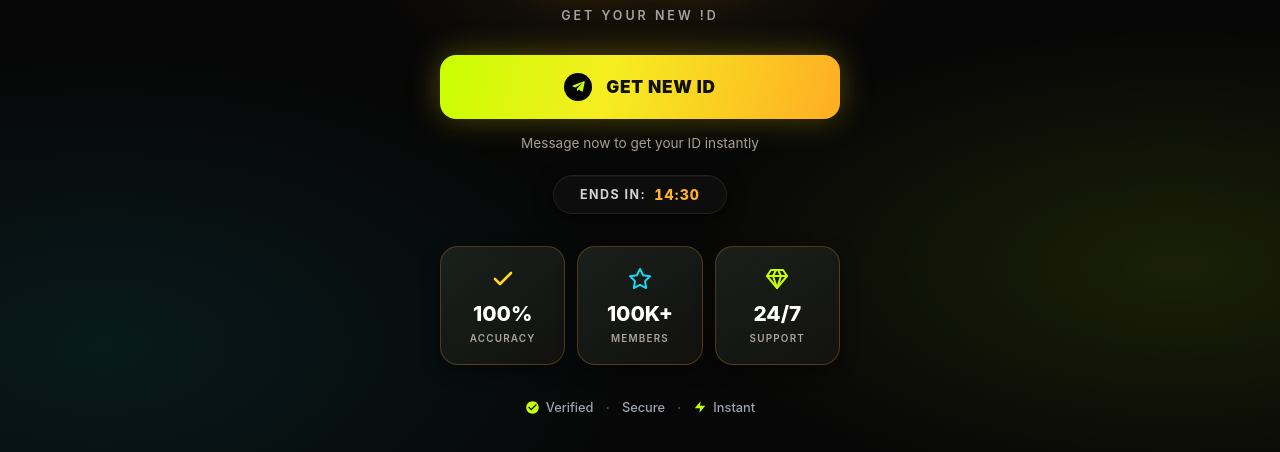
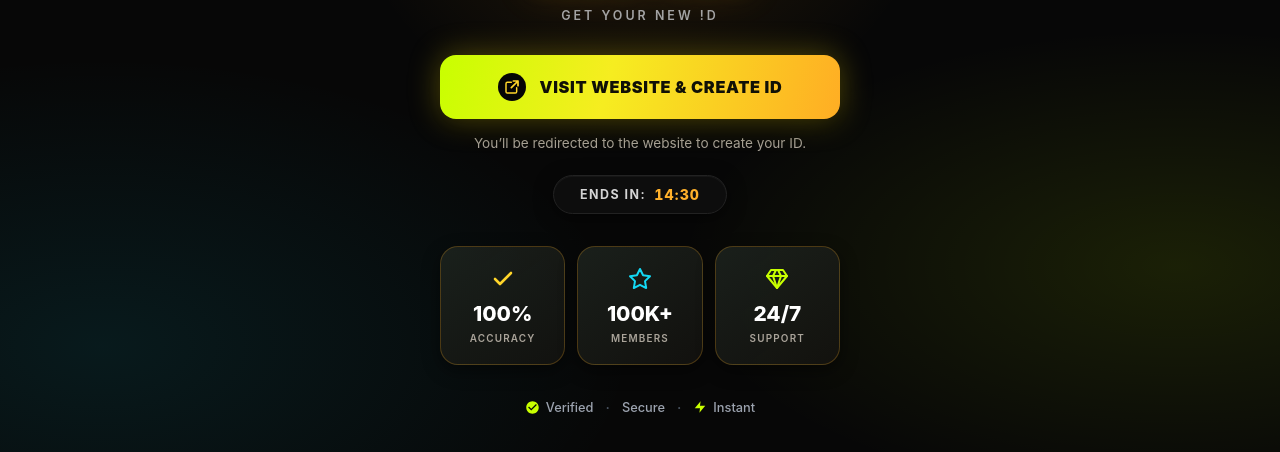
Before and after one commit to kumarrajan62552-coder/reddy-bhai, a plain HTML site: page index.html in a window 1280 px wide. Shown: the part 294-746 px from the top of the page. Drawn offline with Linux system fonts and the light colour scheme.

Commit message:
Clarify CTA as external website ID creation link

```diff
--- a/index.html
+++ b/index.html
@@ -178,7 +178,7 @@ src="https://www.facebook.com/tr?id=1010666451425945&ev=PageView&noscript=1"
       align-items: center;
       justify-content: center;
       gap: 14px;
-      font-size: 1.08rem;
+      font-size: clamp(0.82rem, 3.8vw, 1.02rem);
       font-weight: 900;
       letter-spacing: 0.04em;
       text-transform: uppercase;
@@ -427,17 +427,18 @@ src="https://www.facebook.com/tr?id=1010666451425945&ev=PageView&noscript=1"
     <p class="subheading">GET YOUR NEW !D</p>
 
     <!-- Primary CTA Button with Target Link -->
-    <a href="https://reddy888.asia" class="cta-button" rel="noopener noreferrer">
+    <a href="https://reddy888.asia" class="cta-button" target="_blank" rel="noopener noreferrer" aria-label="Visit the website to create your Reddy888 ID">
       <span class="tg-icon-circle" aria-hidden="true">
-        <svg width="15" height="15" viewBox="0 0 24 24" fill="none" xmlns="http://www.w3.org/2000/svg">
-          <path d="M20.665 3.717L2.935 10.554C1.725 11.04 1.732 11.715 2.713 12.016L7.265 13.436L17.797 6.791C18.295 6.488 18.75 6.651 18.376 6.983L9.843 14.684H9.841L9.843 14.685L9.529 19.377C9.989 19.377 10.192 19.166 10.45 18.917L12.661 16.767L17.26 20.164C18.108 20.631 18.717 20.391 18.928 19.379L21.947 5.151C22.256 3.912 21.474 3.351 20.665 3.717Z" fill="#c8ff00"/>
+        <svg width="16" height="16" viewBox="0 0 24 24" fill="none" xmlns="http://www.w3.org/2000/svg">
+          <path d="M14 3h7v7M21 3l-10 10" stroke="#ffd52a" stroke-width="2.6" stroke-linecap="round" stroke-linejoin="round"/>
+          <path d="M19 13v6a2 2 0 0 1-2 2H5a2 2 0 0 1-2-2V7a2 2 0 0 1 2-2h6" stroke="#ffd52a" stroke-width="2.2" stroke-linecap="round" stroke-linejoin="round"/>
         </svg>
       </span>
-      <span>GET NEW ID</span>
+      <span>VISIT WEBSITE &amp; CREATE ID</span>
     </a>
 
     <!-- Helper Text -->
-    <p class="helper-text">Message now to get your ID instantly</p>
+    <p class="helper-text">You’ll be redirected to the website to create your ID.</p>
 
     <!-- Live Countdown Pill -->
     <div class="countdown-pill" role="timer" aria-live="polite">
```
